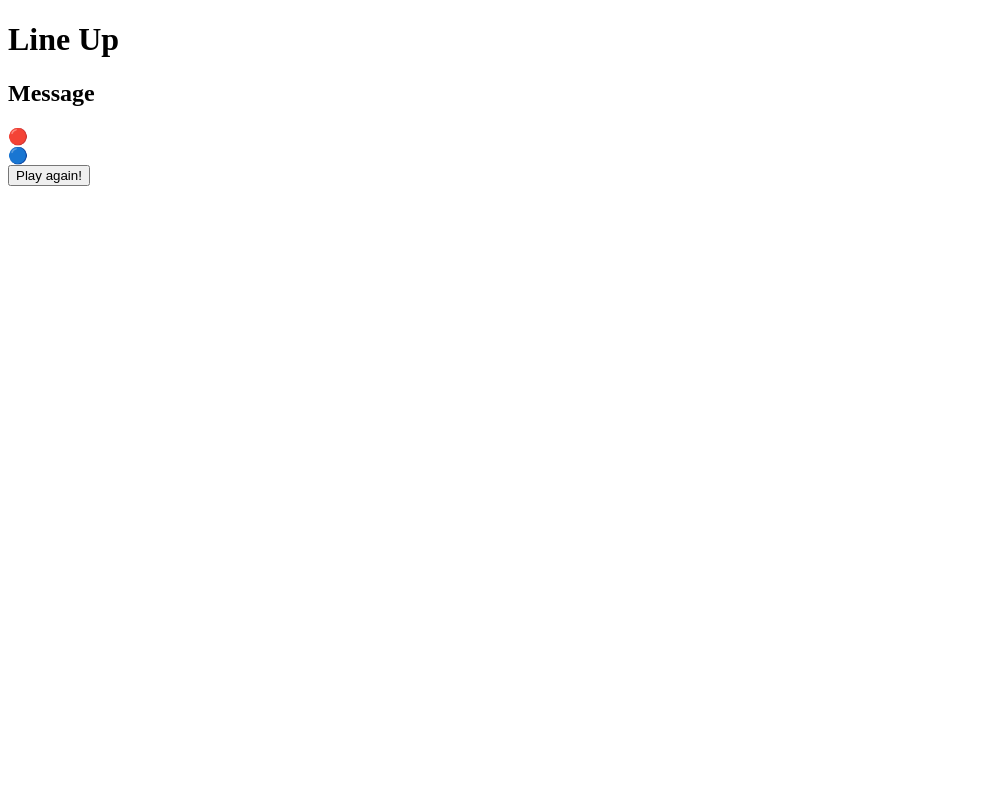
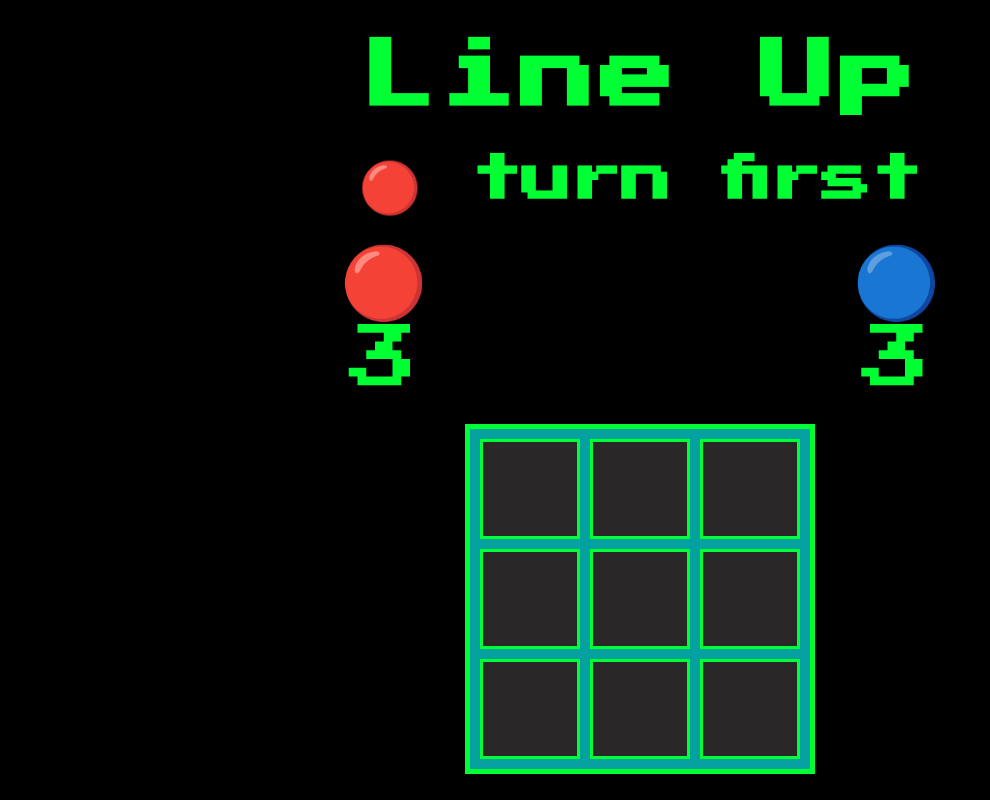
Before and after one commit to hulaibi/The-Game-Name-Line-Up, a plain HTML site: page index.html in a window 1280 px wide. Shown: the whole page, without its empty margins (0-990 px from the left). Drawn offline with Linux system fonts and the light colour scheme; the site is published under a folder, as on GitHub Pages, so addresses that start at the root find nothing.

Commit message:
Update index.html

```diff
--- a/index.html
+++ b/index.html
@@ -3,8 +3,8 @@
 <head>
     <meta charset="UTF-8">
     <meta name="viewport" content="width=device-width, initial-scale=1.0">
-    <link rel="stylesheet" href="/style/style.css">
-    <script defer src="/script/app.js"></script>
+    <link rel="stylesheet" href="style/style.css">
+    <script defer src="script/app.js"></script>
     <title>Line Up</title>
     <link rel="preconnect" href="https://fonts.googleapis.com">
 <link rel="preconnect" href="https://fonts.gstatic.com" crossorigin>
```
